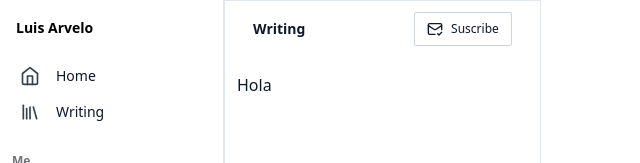
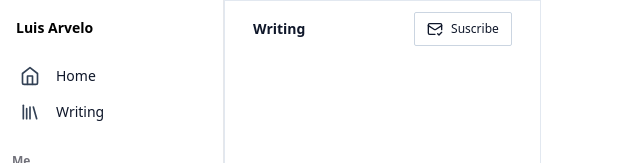
Before and after one commit to Delavalom/my-porfolio-page, a Next.js app: page / in a window 1280 px wide. Shown: the top 163 px of the page, without its empty margins (0-640 px from the left). Built offline with nearby package versions, Linux system fonts and the light colour scheme.

Commit message:
view refactor

```diff
--- a/src/components/LayoutView.tsx
+++ /dev/null
@@ -1,49 +0,0 @@
-import { useNavigation } from "~/hooks/useNavigation";
-import { Menu } from "lucide-react";
-import Link from "next/link";
-import { ReactElement, type FC } from "react";
-import { View } from "./View";
-import { EmojiBtn } from "./EmojiBtn";
-import { HeaderBar } from "./HeaderBar";
-import { List } from "./List";
-
-type Props = {
-  list?: ReactElement;
-  view?: ReactElement;
-  hasDetail?: boolean;
-  title?: string;
-};
-
-export const LayoutView: FC<Props> = ({
-  list,
-  view,
-  hasDetail,
-  title = "",
-}) => {
-  const {setIsOpen} = useNavigation()
-  return (
-    <>
-      {true ? (
-        <List
-          id="list"
-          className={`${hasDetail ? "hidden lg:flex" : "min-h-screen w-full"}`}
-        >
-          {list}
-        </List>
-      ) : (
-        <View>
-          <HeaderBar
-            title={title}
-            Icon={
-              <Link href="/">
-                <Menu onClick={() => setIsOpen(true)} className="lg:hidden" />
-              </Link>
-            }
-            Cta={<EmojiBtn />}
-          ></HeaderBar>
-          <section className="w-full flex flex-col px-2">{view}</section>
-        </View>
-      )}
-    </>
-  );
-};
--- a/src/components/List.tsx
+++ b/src/components/List.tsx
@@ -25,10 +25,10 @@ export const List: FC<Props> = ({ children, className, id }) => {
           </button>
         }
       />
-      {children}
       {/* replace listItem for array of list data rendering */}
 
       {/* if long list implement lazy loading */}
+      {children}
     </section>
   );
 };
--- a/src/components/Sidebar.tsx
+++ b/src/components/Sidebar.tsx
@@ -99,7 +99,7 @@ const SidebarBtn: FC<SidebarBtnProps> = ({
   return (
     <div
       onClick={onClick}
-      className="group flex items-center pl-2 pr-6 py-1 gap-4 w-full rounded-md text-slate-900 hover:text-slate-50 hover:bg-slate-900"
+      className="group flex items-center pl-2 pr-6 py-1 gap-4 w-full rounded-md text-slate-900 hover:text-slate-50 hover:bg-slate-900 cursor-pointer transition-colors duration-200"
     >
       <Icon className="w-5 text-slate-700 group-hover:text-slate-50" />
       <span className="text-sm font-medium">{title}</span>
--- a/src/components/View.tsx
+++ /dev/null
@@ -1,13 +0,0 @@
-import { type ReactNode, type FC } from "react";
-
-type Props = {
-  children: ReactNode;
-};
-
-export const View: FC<Props> = ({ children }) => {
-  return (
-    <main className="bg-dots flex flex-col justify-start items-center w-full h-full bg-white">
-      {children}
-    </main>
-  );
-};
--- a/src/pages/_app.tsx
+++ b/src/pages/_app.tsx
@@ -1,4 +1,4 @@
-import { Provider } from "react-wrap-balancer";
+import { Provider as ReactWrapBalancerProvider } from "react-wrap-balancer";
 import "../styles/globals.css";
 import type { AppProps } from "next/app";
 import { RootLayout } from "~/components/RootLayout";
@@ -6,12 +6,12 @@ import { NavigationProvider } from "~/Context/NavigationContext";
 
 export default function MyApp({ Component, pageProps }: AppProps) {
   return (
-    <Provider>
+    <ReactWrapBalancerProvider>
       <NavigationProvider>
         <RootLayout>
           <Component {...pageProps} />
         </RootLayout>
       </NavigationProvider>
-    </Provider>
+    </ReactWrapBalancerProvider>
   );
 }
--- a/src/pages/index.tsx
+++ b/src/pages/index.tsx
@@ -1,12 +1,48 @@
+import { Menu } from "lucide-react";
+import { NextPage } from "next";
+import Link from "next/link";
+import { ReactElement, useState } from "react";
+import { EmojiBtn } from "~/components/EmojiBtn";
+import { HeaderBar } from "~/components/HeaderBar";
 import { List } from "~/components/List";
-import { NextPage } from "next";
-import { LayoutView } from "~/components/LayoutView";
-import { useState } from "react";
-import { Intro } from "~/components/Intro";
+import { useNavigation } from "~/hooks/useNavigation";
 
-const Home: NextPage = () => {
+type Props = {
+  list?: ReactElement;
+  view?: ReactElement;
+  hasDetail?: boolean;
+  title?: string;
+};
+
+const Home: NextPage<Props> = ({ list, view }) => {
   const [hasDetail, setHasDetail] = useState(true);
-  return <LayoutView view={<Intro />} hasDetail={hasDetail} title="Writing" list={<div>Hola</div>} />;
+  const { setIsOpen } = useNavigation();
+
+  return (
+    <main className="w-full h-full">
+      {true ? (
+        <List
+          id="list"
+          className={`${hasDetail ? "hidden lg:flex" : "min-h-screen w-full"}`}
+        >
+          {list}
+        </List>
+      ) : (
+        <main className="bg-dots flex flex-col justify-start items-center w-full h-full bg-white">
+          <HeaderBar
+            title="writting"
+            Icon={
+              <Link href="/">
+                <Menu onClick={() => setIsOpen(true)} className="lg:hidden" />
+              </Link>
+            }
+            Cta={<EmojiBtn />}
+          ></HeaderBar>
+          <section className="w-full flex flex-col px-2">{view}</section>
+        </main>
+      )}
+    </main>
+  );
 };
 
 export default Home;
```
